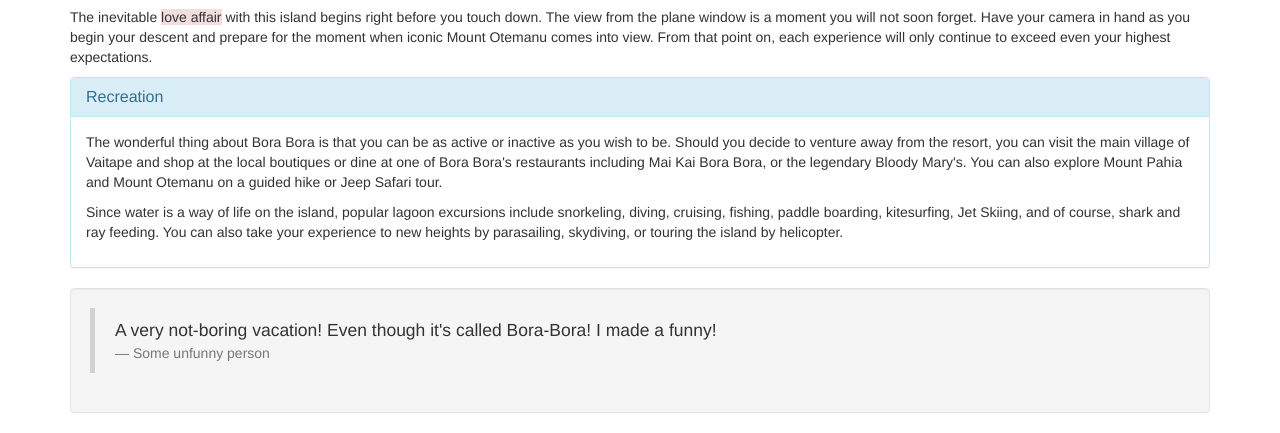
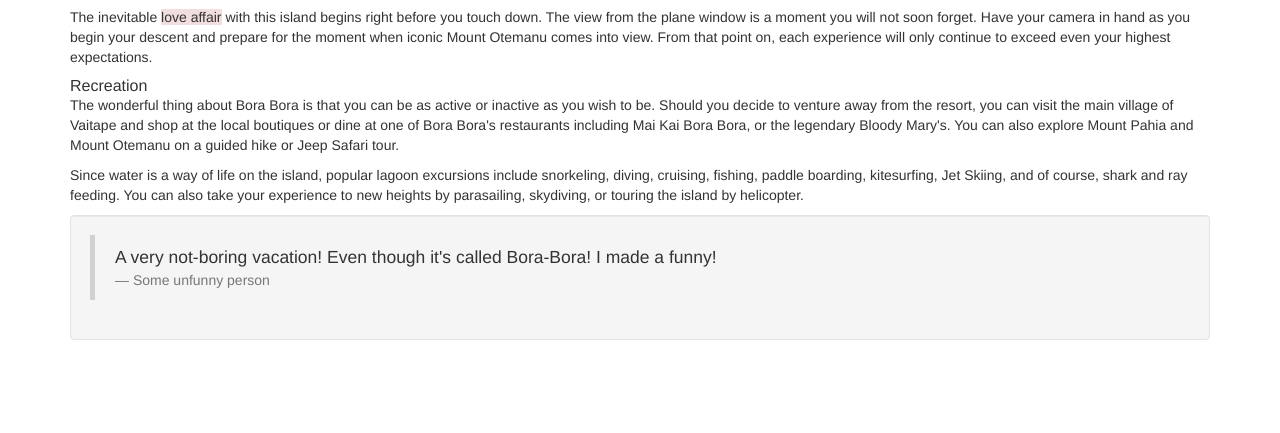
Before and after one commit to Fealios/bootstrap, a plain HTML site: page vacation-site/index.html in a window 1280 px wide. Shown: the part 499-932 px from the top of the page. After the commit the page ends 859 px from the top, so only its background shows below. Drawn offline with Linux system fonts and the light colour scheme.

Commit message:
remove panel from vacation site

```diff
--- a/vacation-site/index.html
+++ b/vacation-site/index.html
@@ -18,15 +18,10 @@
         <p>Bora Bora may feel worlds away, but this South Seas splendor is well within reach. Where is Bora Bora, exactly? The island lies just northwest of Tahiti, less than an hour away by plane from Papeete. The airport is located on a small, separate part of the island known as Motu Mete. Upon arrival, you will be greeted with a warm smile and fragrant flower lei and transferred by boat to your Bora Bora resort, meaning you hardly have to wait for your first encounter with the island's famously translucent lagoon.</p>
         <p>The inevitable <span class="bg-danger">love affair</span> with this island begins right before you touch down. The view from the plane window is a moment you will not soon forget. Have your camera in hand as you begin your descent and prepare for the moment when iconic Mount Otemanu comes into view. From that point on, each experience will only continue to exceed even your highest expectations.</p>
 
-        <div class="panel panel-info">
-          <div class="panel-heading">
-            <h2 class="panel-title">Recreation</h2>
-          </div>
-          <div class="panel-body">
-            <p>The wonderful thing about Bora Bora is that you can be as active or inactive as you wish to be. Should you decide to venture away from the resort, you can visit the main village of Vaitape and shop at the local boutiques or dine at one of Bora Bora's restaurants including Mai Kai Bora Bora, or the legendary Bloody Mary's. You can also explore Mount Pahia and Mount Otemanu on a guided hike or Jeep Safari tour.</p>
-            <p>Since water is a way of life on the island, popular lagoon excursions include snorkeling, diving, cruising, fishing, paddle boarding, kitesurfing, Jet Skiing, and of course, shark and ray feeding. You can also take your experience to new heights by parasailing, skydiving, or touring the island by helicopter.</p>
-          </div>
-        </div>
+        <h2 class="panel-title">Recreation</h2>
+        <p>The wonderful thing about Bora Bora is that you can be as active or inactive as you wish to be. Should you decide to venture away from the resort, you can visit the main village of Vaitape and shop at the local boutiques or dine at one of Bora Bora's restaurants including Mai Kai Bora Bora, or the legendary Bloody Mary's. You can also explore Mount Pahia and Mount Otemanu on a guided hike or Jeep Safari tour.</p>
+        <p>Since water is a way of life on the island, popular lagoon excursions include snorkeling, diving, cruising, fishing, paddle boarding, kitesurfing, Jet Skiing, and of course, shark and ray feeding. You can also take your experience to new heights by parasailing, skydiving, or touring the island by helicopter.</p>
+
         <div class="well">
           <blockquote>
             A very not-boring vacation!  Even though it's called Bora-Bora!  I made a funny!
```
